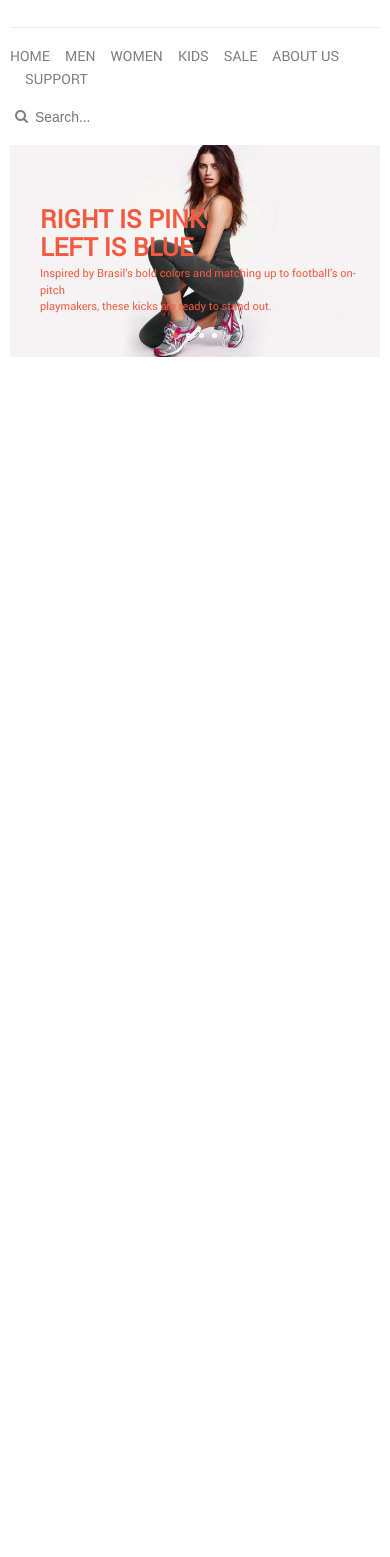
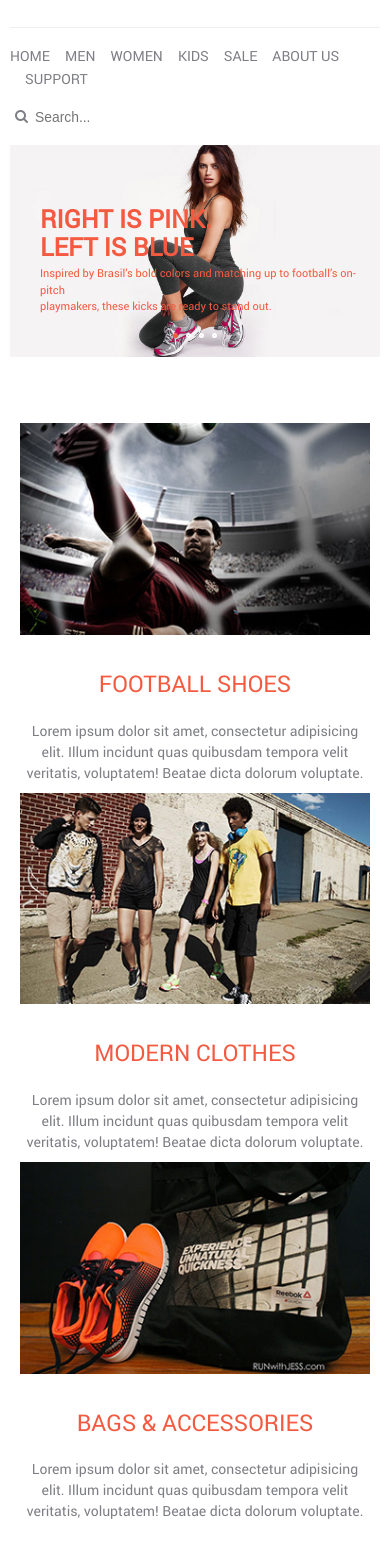
Before and after one commit to AndriiSavchuk/online-store, a website: page app/index.html in a window 390 px wide. Shown: the part 99-1656 px from the top of the page. Before the commit the page ends 844 px from the top, so only its background shows below. Drawn offline with Linux system fonts and the light colour scheme.

Commit message:
Added section CATEGORIES

```diff
--- a/app/index.html
+++ b/app/index.html
@@ -65,7 +65,7 @@
 			</div>
 		</header>
 
-		<section class="slider">
+		<section id="slider">
 			<div class="container">
 				<div class="my-slider">
 					<ul>
@@ -106,6 +106,30 @@
 			</div>
 		</section>
 
+		<section id="categories">
+			<div class="container clearfix">
+				<article class="category">
+					<img src="img/cat1.jpg" alt="Category">
+					<h2><a href="#">FOOTBALL SHOES</a></h2>
+					<p>Lorem ipsum dolor sit amet, consectetur adipisicing elit. Illum incidunt quas quibusdam tempora velit veritatis, voluptatem! Beatae dicta dolorum voluptate.</p>
+				</article>
+
+				<article class="category">
+					<img src="img/cat2.jpg" alt="Category">
+					<h2><a href="#">MODERN CLOTHES</a></h2>
+					<p>Lorem ipsum dolor sit amet, consectetur adipisicing elit. Illum incidunt quas quibusdam tempora velit veritatis, voluptatem! Beatae dicta dolorum voluptate.</p>
+				</article>
+
+				<article class="category">
+					<img src="img/cat3.jpg" alt="Category">
+					<h2><a href="#">BAGS & ACCESSORIES</a></h2>
+					<p>Lorem ipsum dolor sit amet, consectetur adipisicing elit. Illum incidunt quas quibusdam tempora velit veritatis, voluptatem! Beatae dicta dolorum voluptate.</p>
+				</article>
+			</div>
+		</section>
+
+
+
 		<div class="hidden"></div>
 
 		<div class="loader">
--- a/app/sass/_media.sass
+++ b/app/sass/_media.sass
@@ -28,7 +28,7 @@
 
 	/*Slider*/
 
-	.slider
+	#slider
 		.my-slider
 			ul
 				li
@@ -54,12 +54,9 @@
 				width: 250px
 				max-width: 100%
 
-
-
-
 	/*Slider*/
 
-	.slider
+	#slider
 		.my-slider
 			ul
 				li
@@ -70,7 +67,7 @@
 						top: 220px
 						left: 30px
 
-	.slider
+	#slider
 		.unslider-nav
 			top: -40px
 			ol
@@ -81,6 +78,19 @@
 					height: 7px
 					width: 7px
 
+	/*Categories*/
+
+	#categories
+		padding: 30px 0
+		.category
+			float: none
+			width: 100%
+			padding: 0 10px
+			text-align: center
+			margin-top: 10px
+			margin-left: 0
+			img
+				display: inline-block
 
 @media only screen and (max-width : 620px)
 
@@ -93,7 +103,7 @@
 
 	/*Slider*/
 
-	.slider
+	#slider
 		.my-slider
 			ul
 				li
@@ -105,7 +115,7 @@
 						left: 30px
 						font-size: 12px
 
-	.slider
+	#slider
 		.unslider-nav
 			top: -40px
 			ol
@@ -135,7 +145,7 @@
 
 	/*Slider*/
 
-	.slider
+	#slider
 		.my-slider
 			ul
 				li
--- a/app/sass/style.sass
+++ b/app/sass/style.sass
@@ -34,6 +34,7 @@ body
 	line-height: 1.5
 	-webkit-font-smoothing: antialiased
 	overflow-x: hidden
+	height: 2000px
 
 body input:focus:required:invalid,
 body textarea:focus:required:invalid
@@ -138,7 +139,7 @@ body textarea:required:valid
 				color: $text-color
 
 
-.slider
+#slider
 	.my-slider
 		ul
 			li
@@ -174,9 +175,26 @@ body textarea:required:valid
 				background: $accent-color
 				border: $accent-color
 
-
-
-
+#categories
+	padding: 30px 0
+	.category
+		float: left
+		width: 31.6%
+		margin-left: 2.6%
+		&:first-child
+			margin-left: 0
+		h2
+			font-size: 23px
+			margin-top: 26px
+			a
+				color: $accent-color
+				text-decoration: none
+				&:hover
+					text-decoration: underline
+		p
+			font-size: 14px
+			color: $text-color
+			margin-top: 19px
 
 
 
```
Also changed, not shown: app/css/style.css, app/img/cat1.jpg (renamed from app/img/img31.jpg), app/img/cat2.jpg (renamed from app/img/img32.jpg), app/img/cat3.jpg (renamed from app/img/img33.jpg), app/img/ico-basket.jpg (deleted), app/img/ico-phone.jpg (deleted), app/img/ico-plus.jpg (deleted), app/img/prod1.jpg (renamed from app/img/img41.jpg), app/img/prod2.jpg (renamed from app/img/img42.jpg), app/img/prod3.jpg (renamed from app/img/img43.jpg), app/img/prod4.jpg (renamed from app/img/img44.jpg), app/img/search-btn.jpg (deleted).
